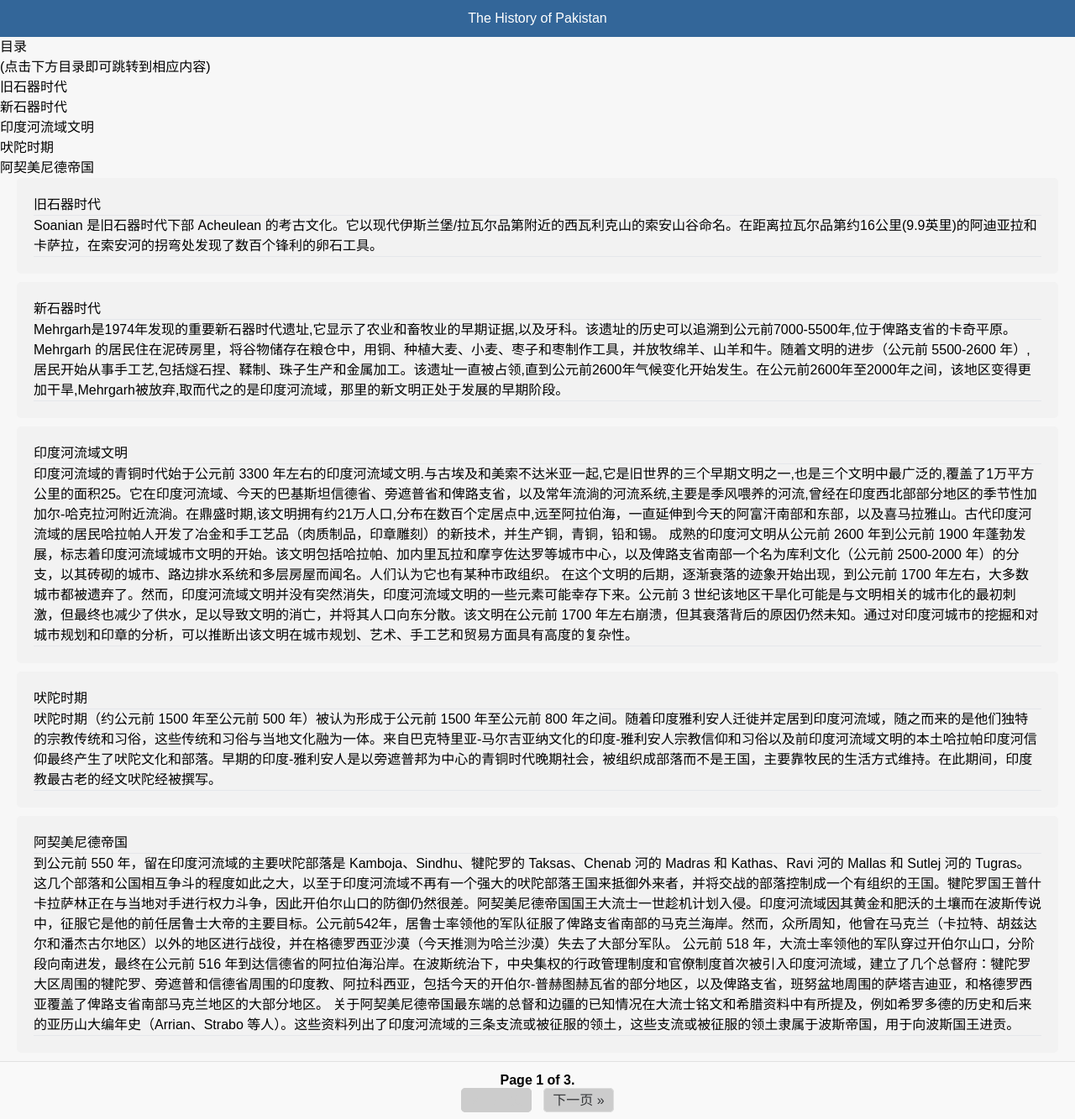
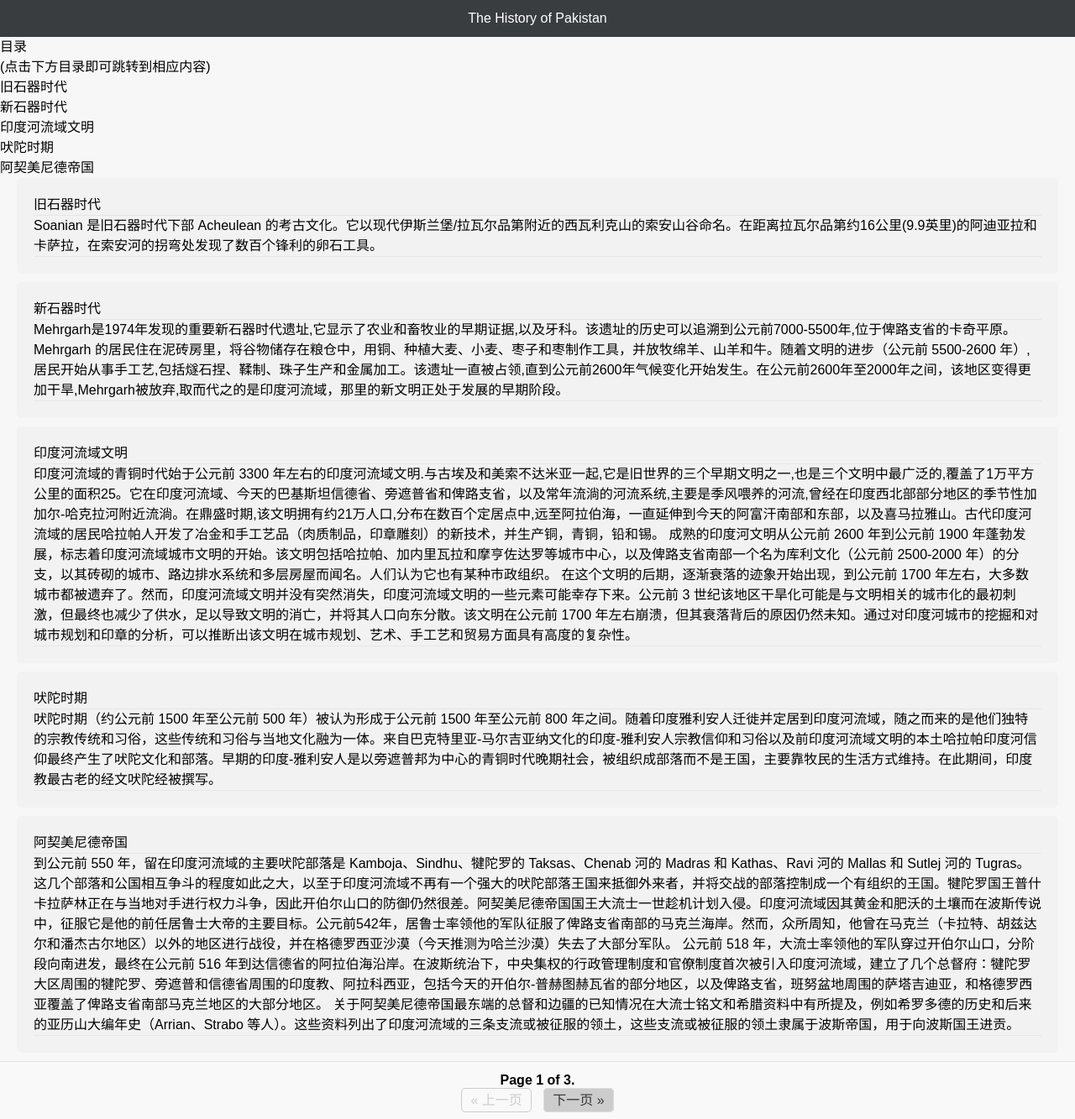
Before and after one commit to 0d0-0/pakistan_news, a Django app: page /history/ in a window 1280 px wide. Shown: the part 72-1405 px from the top of the page at 84% size. Run offline with Django 4.2, Linux system fonts and the light colour scheme; data comes from the database, SQL or seed files in the repository; parts of the project's set-up code (start-up, migrations or seed data) failed here and were passed over; some libraries are stand-ins or nearby versions.

```diff
--- a/Pakistan/templates/history.html
+++ b/Pakistan/templates/history.html
@@ -19,7 +19,7 @@
     }
 
     .bar {
-      background-color: #336699;
+      background-color: #3a3d40;
       color: white;
       padding: 10px 20px;
     }
@@ -90,6 +90,7 @@
     .pagination .disabled {
   color: #ccc;
   border: 1px solid #ccc; /* 使用灰色边框 */
+  background-color: transparent;
 }
   </style>
 </head>
```
